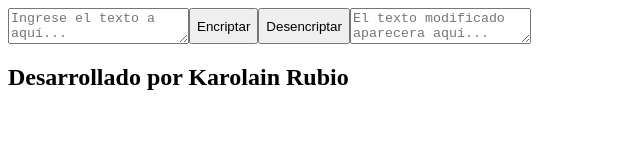
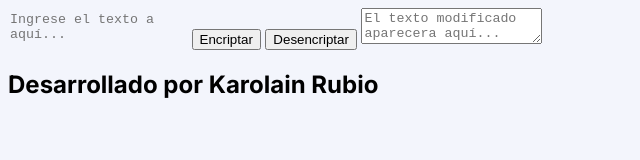
Before and after one commit to Kprubio/challenge-encriptador, a plain HTML site: page index.html in a window 1280 px wide. Shown: the whole page, without its empty margins (0-640 px from the left). Drawn offline with Linux system fonts and the light colour scheme.

Commit message:
Actualiza styles.css e index.html

```diff
--- a/index.html
+++ b/index.html
@@ -4,6 +4,9 @@
     <meta charset="UTF-8">
     <meta name="viewport" content="width=device-width, initial-scale=1.0">
     <title>Encriptador</title>
+    <link rel="preconnect" href="https://fonts.googleapis.com">
+    <link rel="preconnect" href="https://fonts.gstatic.com" crossorigin>
+    <link href="https://fonts.googleapis.com/css2?family=Inter:ital,opsz,wght@0,14..32,100..900;1,14..32,100..900&display=swap" rel="stylesheet">
     <link rel="stylesheet" href="styles.css">
 </head>
 
--- a/styles.css
+++ b/styles.css
@@ -1,4 +1,18 @@
 
-.contenido{
-    display: flex;
+:root{
+    --color-primario: #F3F5FC ;
+    --fuente-inter: "Inter" , sans-serif ;
+
 }
+
+body{
+    background-color: var(--color-primario);
+    font-family: var(--fuente-inter);
+}
+
+#contenido__textoAModificar{
+    background-color: transparent;
+    border: none;
+    resize: none;
+
+}
```
